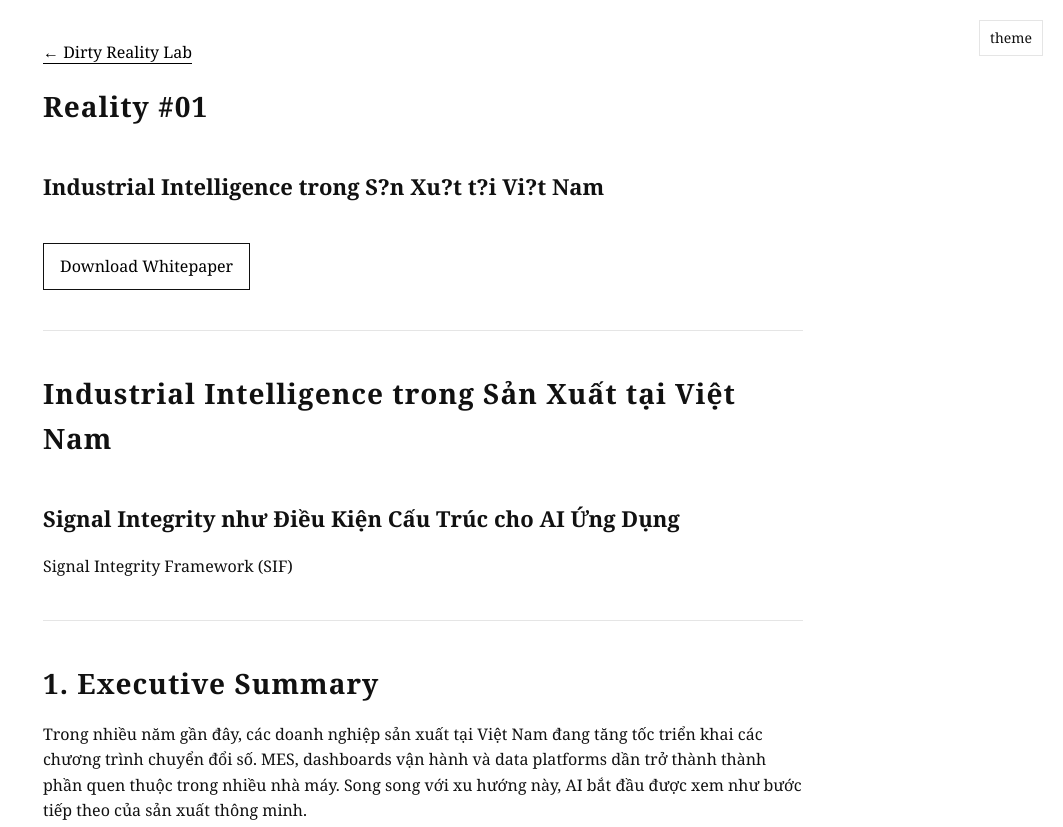
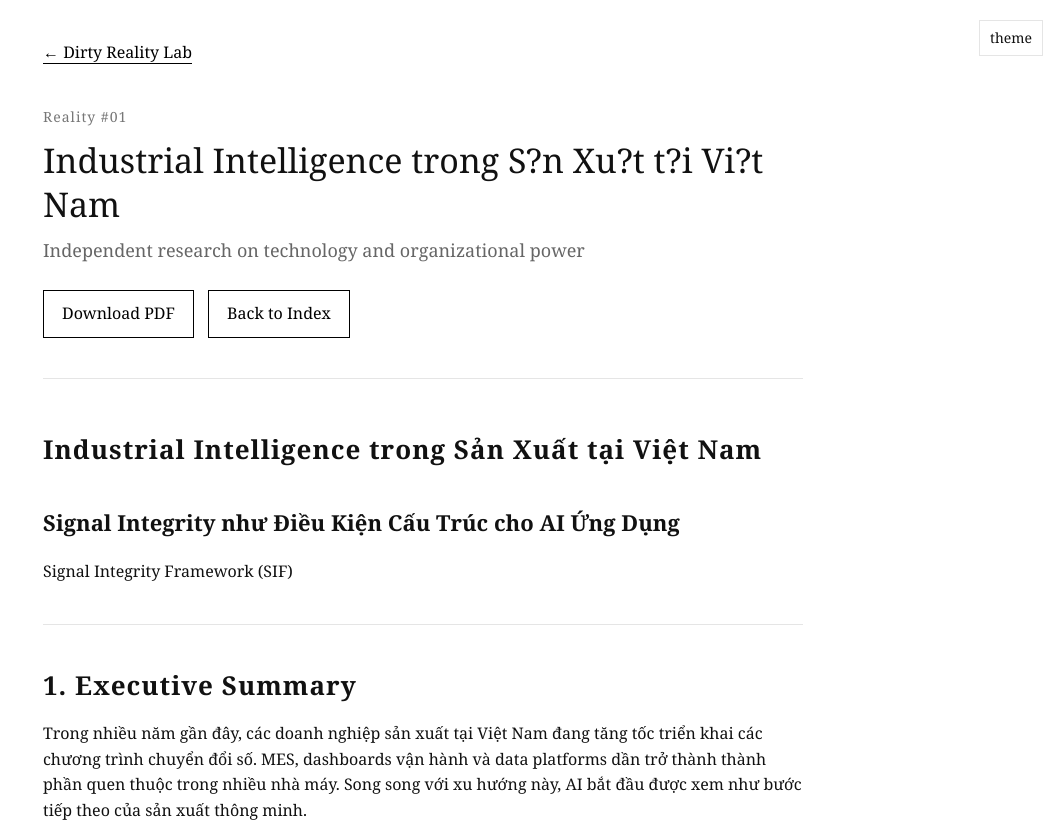
Before and after one commit to tuananhhcmc1986/DirtyRealityLab, a plain HTML site: page reality/01/index.html in a window 1280 px wide. Shown: the top 827 px of the page, without its empty margins (217-1280 px from the left). Drawn offline with Linux system fonts and the light colour scheme.

Commit message:
upgrade reality template

```diff
--- a/reality/01/index.html
+++ b/reality/01/index.html
@@ -6,33 +6,125 @@
 <meta charset="UTF-8">
 <meta name="viewport" content="width=device-width, initial-scale=1.0">
 
-<title>Reality 01</title>
+<title>Industrial Intelligence trong S?n Xu?t t?i Vi?t Nam | Dirty Reality Lab</title>
 
 <link rel="stylesheet" href="/assets/css/style.css">
+
+<style>
+
+.hero{
+margin-top:40px;
+margin-bottom:40px;
+}
+
+.paper-id{
+font-size:14px;
+color:#777;
+letter-spacing:1px;
+}
+
+.paper-title{
+font-size:34px;
+margin:10px 0;
+line-height:1.3;
+}
+
+.paper-subtitle{
+font-size:18px;
+color:#666;
+margin-bottom:25px;
+}
+
+.paper-actions{
+margin-top:20px;
+}
+
+.paper-actions a{
+display:inline-block;
+padding:10px 18px;
+border:1px solid #000;
+text-decoration:none;
+margin-right:10px;
+}
+
+.paper-actions a:hover{
+background:#000;
+color:#fff;
+}
+
+.summary{
+margin-top:50px;
+}
+
+.summary h1{
+font-size:26px;
+margin-top:40px;
+}
+
+.summary h2{
+font-size:22px;
+margin-top:35px;
+}
+
+.summary p{
+margin:14px 0;
+}
+
+.summary table{
+border-collapse:collapse;
+margin:20px 0;
+width:100%;
+}
+
+.summary th,
+.summary td{
+border:1px solid #ddd;
+padding:8px;
+}
+
+</style>
 
 </head>
 
 <body>
 
-<div id="themeToggle" class="theme-toggle">
-theme
-</div>
+<div id="themeToggle" class="theme-toggle">theme</div>
 
 <div class="container">
 
 <a href="/">← Dirty Reality Lab</a>
 
-<h1>Reality #01</h1>
+<div class="hero">
 
-<h2>Industrial Intelligence trong S?n Xu?t t?i Vi?t Nam</h2>
+<div class="paper-id">
+Reality #01
+</div>
 
-<a href="whitepaper.pdf" class="download-btn" download>
-Download Whitepaper
+<div class="paper-title">
+Industrial Intelligence trong S?n Xu?t t?i Vi?t Nam
+</div>
+
+<div class="paper-subtitle">
+Independent research on technology and organizational power
+</div>
+
+<div class="paper-actions">
+
+<a href="whitepaper.pdf" download>
+Download PDF
 </a>
+
+<a href="/">
+Back to Index
+</a>
+
+</div>
+
+</div>
 
 <hr>
 
-<div id="summaryContent">
+<div class="summary">
 
 <h1 id="industrial-intelligence-trong-sản-xuất-tại-việt-nam">Industrial
 Intelligence trong Sản Xuất tại Việt Nam</h1>
@@ -1363,8 +1455,8 @@ DirtyRealityLab © 2026
 </p>
 
 <div class="dmca-badge">
-<a href="//www.dmca.com/Protection/Status.aspx?ID=6bc34bde-a24b-47a4-ad74-445a2b5632be" title="DMCA.com Protection Status">
-<img src="https://images.dmca.com/Badges/dmca_protected_sml_120n.png?ID=6bc34bde-a24b-47a4-ad74-445a2b5632be">
+<a href="//www.dmca.com/Protection/Status.aspx?ID=6bc34bde-a24b-47a4-ad74-445a2b5632be">
+<img loading="lazy" src="https://images.dmca.com/Badges/dmca_protected_sml_120n.png?ID=6bc34bde-a24b-47a4-ad74-445a2b5632be">
 </a>
 </div>
 
```
Also changed, not shown: templates/reality_template.html (+103 -11 lines).
